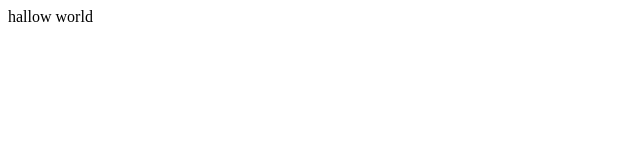
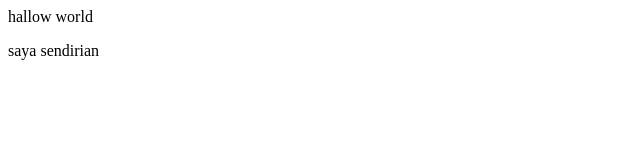
Before and after one commit to rifkiiskandar/Portofolio, a plain HTML site: page index.html in a window 1280 px wide. Shown: the full height of the page, 0-640 px from the left. Drawn offline with Linux system fonts and the light colour scheme.

Commit message:
menambahkan paragraf

```diff
--- a/index.html
+++ b/index.html
@@ -9,6 +9,7 @@
 
 <body>
     hallow world
+    <p>saya sendirian</p>
 </body>
 
 </html>
```
